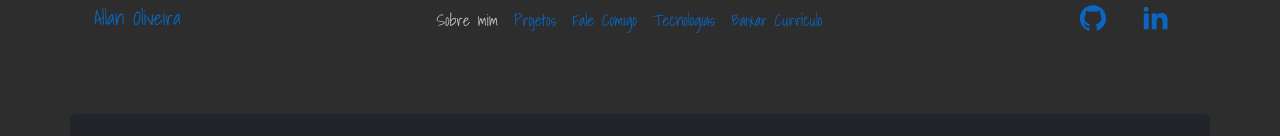
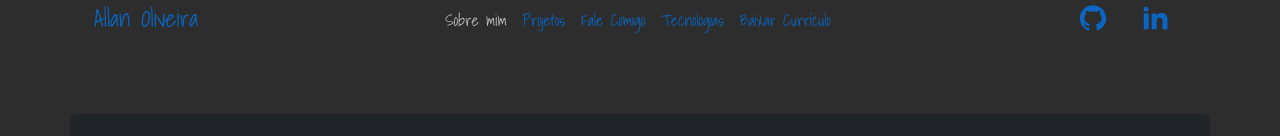
Before and after one commit to AC-Oliveira/Pages, a React (Create React App) app: page / in a window 1280 px wide. Shown: the top 136 px of the page. Built offline with nearby package versions, Linux system fonts and the light colour scheme.

Commit message:
Fix logo size

```diff
--- a/src/components/header/index.jsx
+++ b/src/components/header/index.jsx
@@ -48,7 +48,7 @@ export function Header() {
     <Navbar className="p-0" expand="lg" expanded={expanded}>
       <Container className={styles.mainContainer}>
         <Container className={active ? 'mx-0' : ''}>
-          <Navbar.Brand className={`${styles.logo} me-3 font-weight-bold`}>Allan Oliveira</Navbar.Brand>
+          <Navbar.Brand className={`${styles.logo} fs-4 me-3 font-weight-bold`}>Allan Oliveira</Navbar.Brand>
         </Container>
         {window.innerWidth <= 991 && active && customToggle}
         <Navbar.Collapse id="basic-navbar-nav">
```
